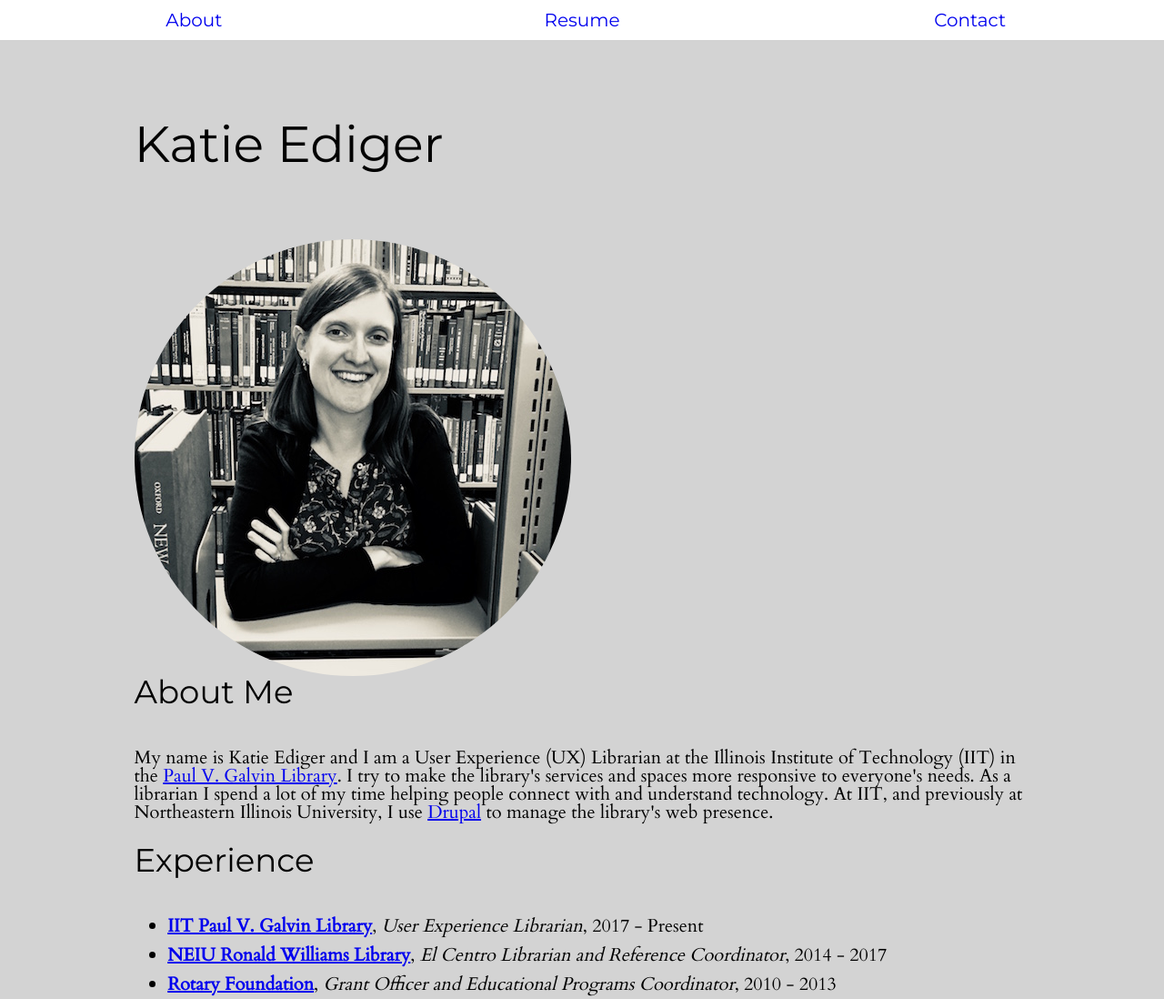
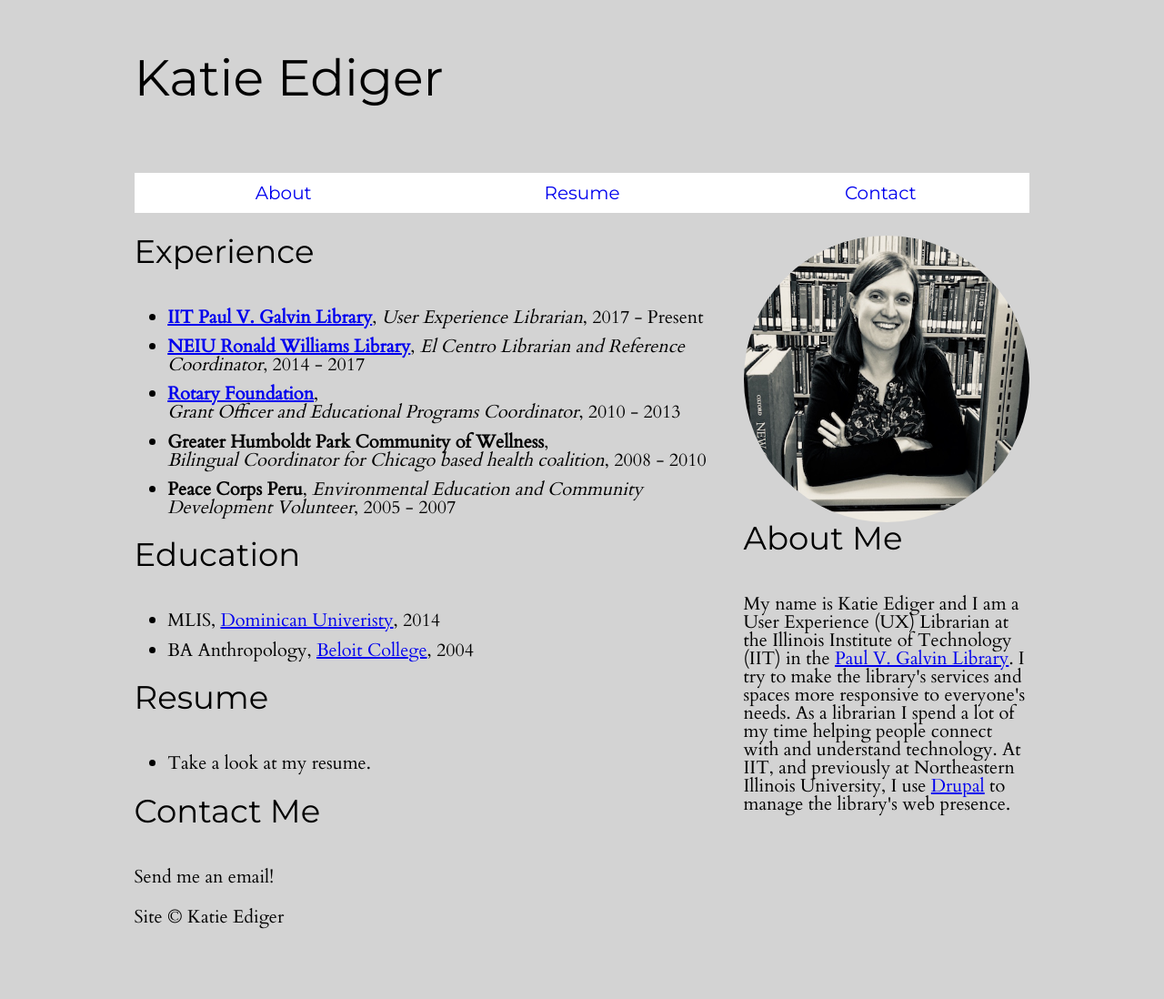
Before and after one commit to katieediger/project3, a plain HTML site: page index.html in a window 1280 px wide. Shown: the top 1098 px of the page at 91% size. After the commit the page ends 1021 px from the top, so only its background shows below. Drawn offline with Linux system fonts and the light colour scheme; files whose address does not match are found by name.

Commit message:
Added primary and secondary grid css back, and changed location of image.

```diff
--- a/index.html
+++ b/index.html
@@ -22,13 +22,14 @@
     <li><a href="dummy">Contact</a></li>
   </ul>
 </nav>
-<img>
-  <img class="img-circle"
-  src="katie-in-the-library-bw-square-480.jpg"
-  alt="Photo of Katie in the library." />
-</img>
 <main id="content">
+
   <article id="primary">
+    <img>
+      <img class="img-circle"
+      src="katie-in-the-library-bw-square-480.jpg"
+      alt="Photo of Katie in the library." />
+    </img>
       <h2>About Me</h2>
       <p class="lede">
         My name is Katie Ediger and I am a User Experience (UX) Librarian at the
@@ -51,10 +52,16 @@
               <a href="https://www.neiu.edu/library/"><b>NEIU Ronald Williams Library</b></a>, <i>El Centro Librarian and Reference Coordinator</i>, 2014 - 2017
             </li>
             <li>
-              <a href="https://www.rotary.org/en/about-rotary/rotary-foundation"><b>Rotary Foundation</b></a>, <i>Grant Officer and Educational Programs Coordinator</i>, 2010 - 2013
+              <a href="https://www.rotary.org/en/about-rotary/rotary-foundation"><b>Rotary Foundation</b></a>,
+              <br>
+              <i>Grant Officer and Educational Programs Coordinator</i>, 2010 - 2013
+            </br>
             </li>
             <li>
-              <b>Greater Humboldt Park Community of Wellness</b>, <i>Bilingual Coordinator for Chicago based health coalition</i>, 2008 - 2010
+              <b>Greater Humboldt Park Community of Wellness</b>,
+              <br>
+              <i>Bilingual Coordinator for Chicago based health coalition</i>, 2008 - 2010
+              </br>
             </li>
             <li>
               <b>Peace Corps Peru</b>, <i>Environmental Education and Community Development Volunteer</i>, 2005 - 2007
--- a/screen.css
+++ b/screen.css
@@ -123,7 +123,24 @@ img {
   float: left;
 	list-style-type: none;
 }
+.flexbox body {
+	padding-top: 0
+}
+.flexbox #header {
+	display: flex;
+	flex-direction: column-reverse;
+}
+.flexbox #navigation {
+	position: static;
+}
+.flexbox #navigation ul {
+	display: flex;
+}
+.flexbox #navigation li {
+	float: none;
+}
 /* State */
+/* Modular */
 nav ul {
 	list-style-type: none;
 	padding-left: 0;
@@ -158,9 +175,19 @@ nav a {
   body {
 
   }
+#primary {
+	width: 31.9767442%;
+	margin-left: 2.0348837%;
+	float: right;
+}
+#supporting {
+	width: 65.9883721%;
+	float: right;
+}
+
 @media screen and (min-width: 1185px) {
   body {
     padding-right: 10%;
     padding-left: 10%;
-  }
+	}
 }
```
